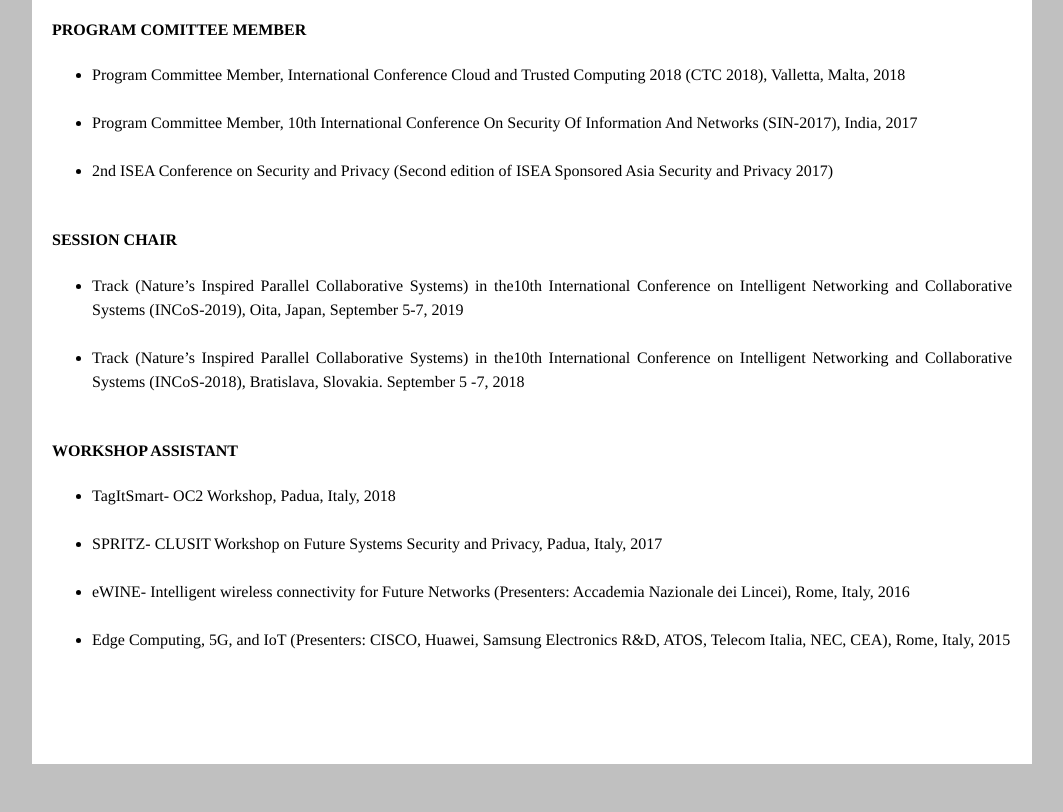
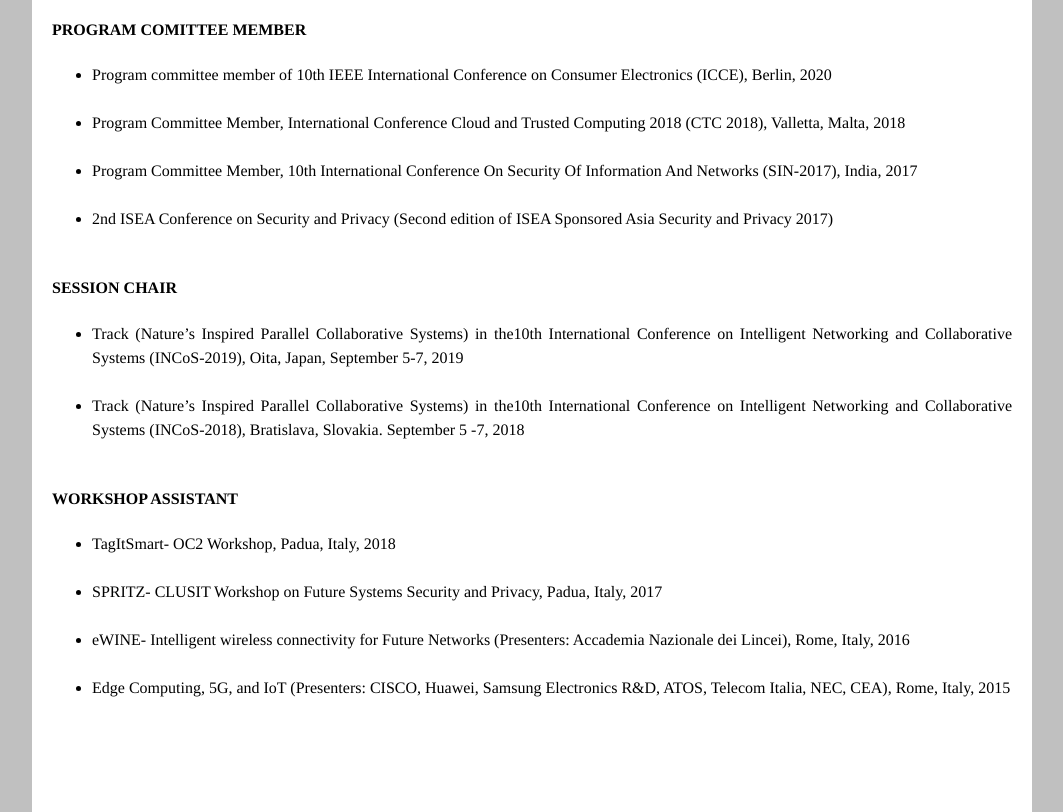
Before and after one commit to ZahraPooranian/Zahra, a plain HTML site: page Activity.htm in a window 1280 px wide. Shown: the part 980-1792 px from the top of the page, without its empty margins (108-1171 px from the left). Before the commit the page ends 1744 px from the top, so only its background shows below. Drawn offline with Linux system fonts and the light colour scheme.

Commit message:
Add files via upload

```diff
--- a/Activity.htm
+++ b/Activity.htm
@@ -127,6 +127,8 @@ Present </li><br>
 <h4> PROGRAM COMITTEE MEMBER </h4>
 
 <ul>
+
+<li>Program committee member of 10th IEEE International Conference on Consumer Electronics (ICCE), Berlin, 2020</li> <BR>
 <li>Program Committee Member, International Conference Cloud and Trusted Computing 2018 (CTC 2018), Valletta, Malta, 2018</li> <BR>
 
 <li>Program Committee Member, 10th International Conference On Security Of Information And Networks (SIN-2017), India, 2017</li><BR>
```
